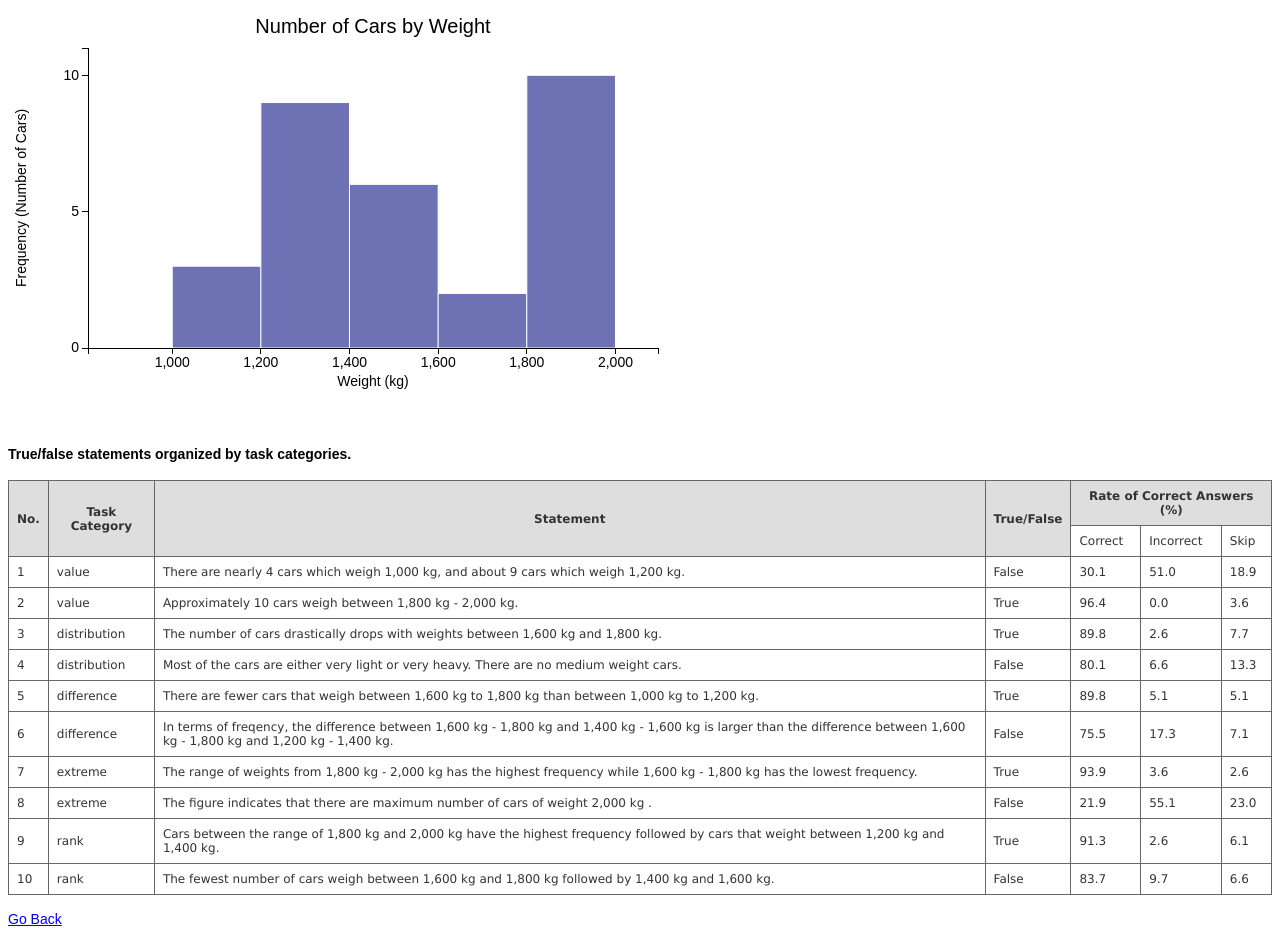
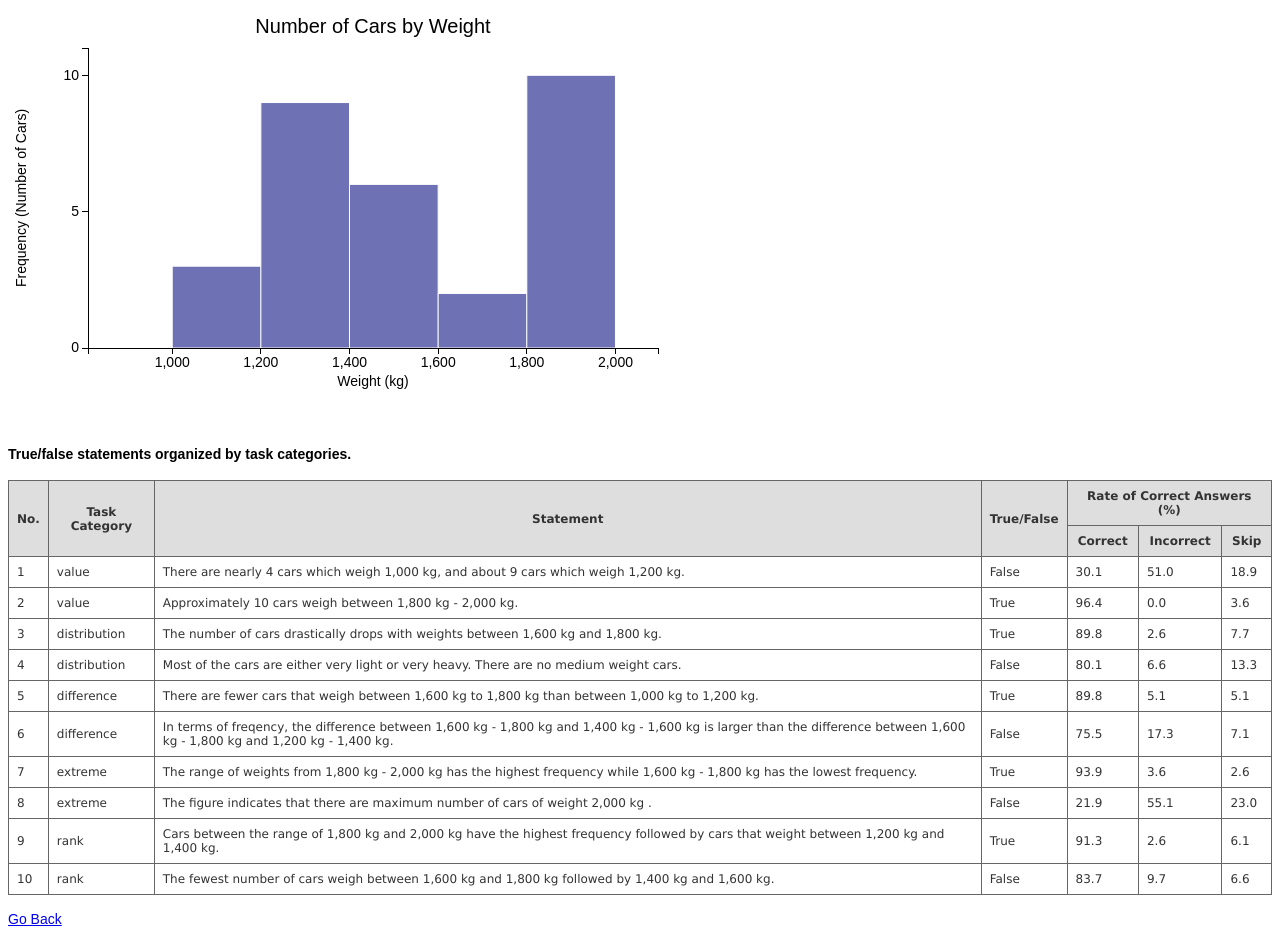
Before and after one commit to visint13/visint13.github.io, a plain HTML site: page histogram.html in a window 1280 px wide. Drawn offline with Linux system fonts and the light colour scheme.

Commit message:
Update histogram.html

```diff
--- a/histogram.html
+++ b/histogram.html
@@ -27,9 +27,9 @@
 		</tr>
 
 		<tr>
-		  <td>Correct</td>
-		  <td>Incorrect</td>
-		  <td>Skip</td>
+		  <th>Correct</th>
+		  <th>Incorrect</th>
+		  <th>Skip</th>
 		</tr>
 
 		<tr>
```
